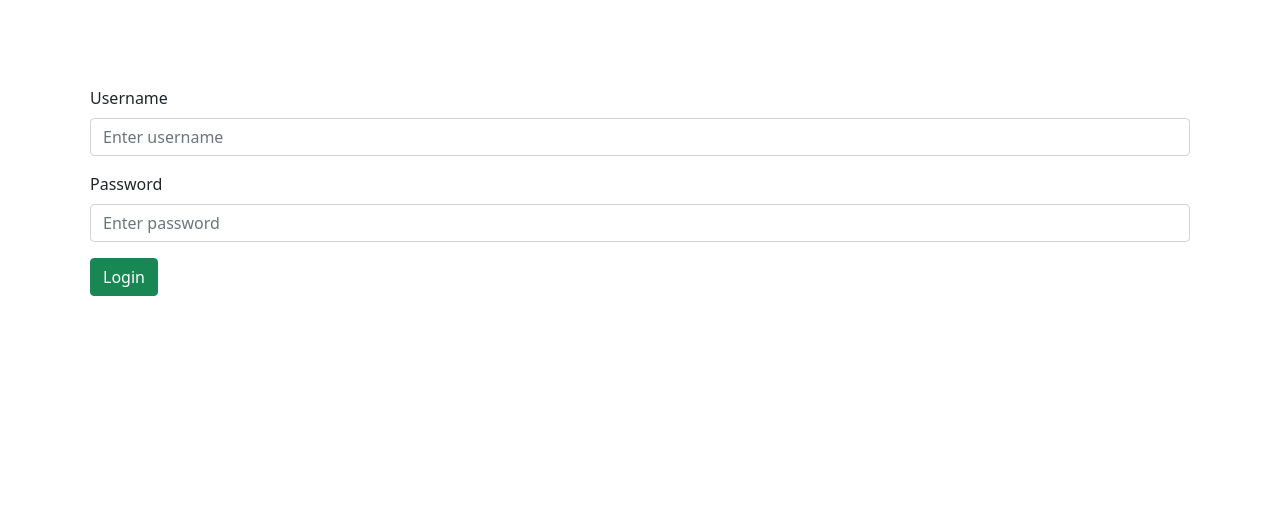
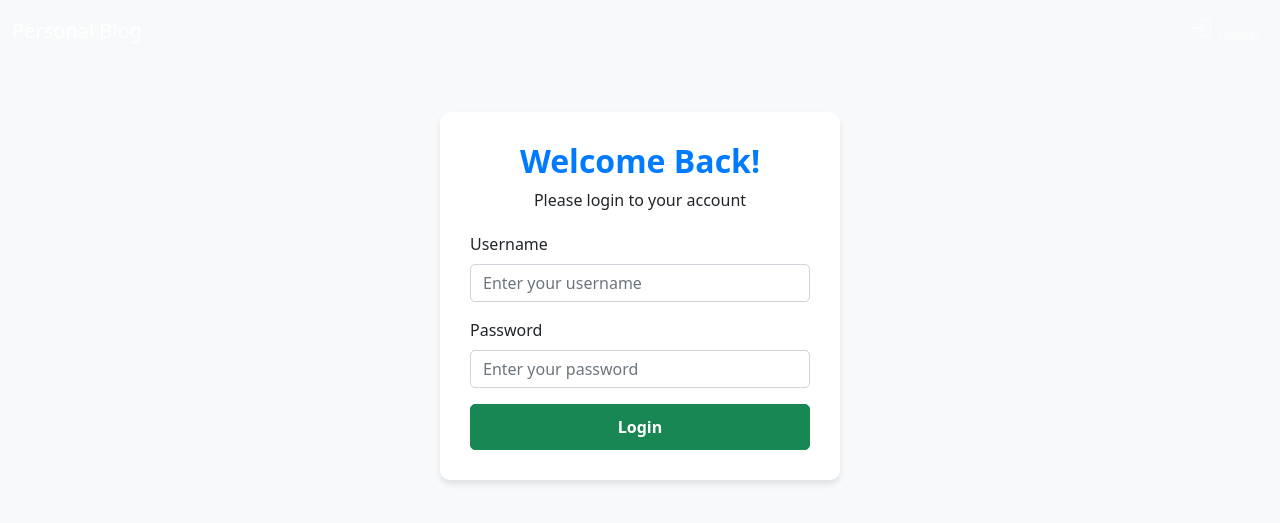
Before and after one commit to SUDHAPANTHA/MyBlog, a Django app: page /accounts/login/?next=/draft-detail/8/ in a window 1280 px wide. Shown: the top 523 px of the page. Run offline with Django 5.2, Linux system fonts and the light colour scheme; some libraries are stand-ins or nearby versions.

Commit message:
changes login Ui

```diff
--- a/blog_app/urls.py
+++ b/blog_app/urls.py
@@ -10,4 +10,7 @@ urlpatterns = [
     path("post-create", views.post_create, name="post-create"),
     path("post-update/<int:pk>/", views.post_update, name="post-update"),
     path("post-delete/<int:pk>/", views.post_delete, name="post-delete"),
+    path("draft-publish/<int:pk>/", views.draft_publish, name="draft-publish"),
+
+
 ]
--- a/template/draft_detail.html
+++ b/template/draft_detail.html
@@ -4,7 +4,9 @@
     <div class="post">
       {% if request.user.is_authenticated %}
       <div class="mt-2">
-        <a href="#" class="btn btn-success">Publish</a>
+        <a href="{% url 'draft-publish' posts.pk %}" class="btn btn-success"
+          >Publish</a
+        >
       </div>
       {% endif %}
       <h1>
--- a/template/registration/login.html
+++ b/template/registration/login.html
@@ -1,14 +1,51 @@
 {% extends "base.html" %} {% block extra_css %}
 <style>
-  li {
-    color: red;
+  body {
+    background-color: #f8f9fa;
+  }
+
+  .login-container {
+    max-width: 400px;
+    margin: 50px auto;
+    background: #ffffff;
+    padding: 30px;
+    border-radius: 10px;
+    box-shadow: 0 4px 6px rgba(0, 0, 0, 0.1);
+  }
+
+  .login-header {
+    text-align: center;
+    margin-bottom: 20px;
+  }
+
+  .login-header h2 {
+    color: #007bff;
+    font-weight: bold;
+  }
+
+  .form-control {
+    border-radius: 5px;
+  }
+
+  .btn-success {
+    width: 100%;
+    padding: 10px;
+    border-radius: 5px;
+    font-weight: bold;
+  }
+
+  .alert {
+    border-radius: 5px;
   }
 </style>
 {% endblock extra_css %} {% block content %}
+<div class="login-container">
+  <div class="login-header">
+    <h2>Welcome Back!</h2>
+    <p>Please login to your account</p>
+  </div>
 
-<div class="m-3">
   {% if form.errors and form.non_field_errors %}
-
   <div class="alert alert-danger alert-dismissible fade show" role="alert">
     {{ form.non_field_errors }}
     <button
@@ -18,11 +55,9 @@
       aria-label="Close"
     ></button>
   </div>
+  {% endif %}
 
-  {% endif %}
-</div>
-
-<form action="{% url 'login' %}" method="post" class="m-2">
+  <form action="{% url 'login' %}" method="post">
     {% csrf_token %}
     <div class="mb-3">
       <label for="username" class="form-label">Username</label>
@@ -30,22 +65,26 @@
         type="text"
         class="form-control"
         name="username"
-      placeholder="Enter username"
+        id="username"
+        placeholder="Enter your username"
         value="{{ form.username.value|default_if_none:'' }}"
       />
-    {{ form.username.errors }}
+      <div class="text-danger small">{{ form.username.errors }}</div>
     </div>
+
     <div class="mb-3">
       <label for="password" class="form-label">Password</label>
       <input
         type="password"
         class="form-control"
         name="password"
-      placeholder="Enter password"
-      value="{{ form.password.value|default_if_none:'' }}"
+        id="password"
+        placeholder="Enter your password"
       />
-    {{ form.password.errors }}
+      <div class="text-danger small">{{ form.password.errors }}</div>
     </div>
+
     <button type="submit" class="btn btn-success">Login</button>
   </form>
+</div>
 {% endblock content %}
```
Also changed, not shown: blog_app/models.py (+26 -6 lines), db.sqlite3, media/images/Screenshot_2024-12-29_213146.png (added), media/images/Screenshot_2024-12-29_213146_PHpUn6R.png (added), media/images/Screenshot_2024-12-29_213146_YAOgQjK.png (added). Lines whose indentation alone changed are shown as unchanged.
